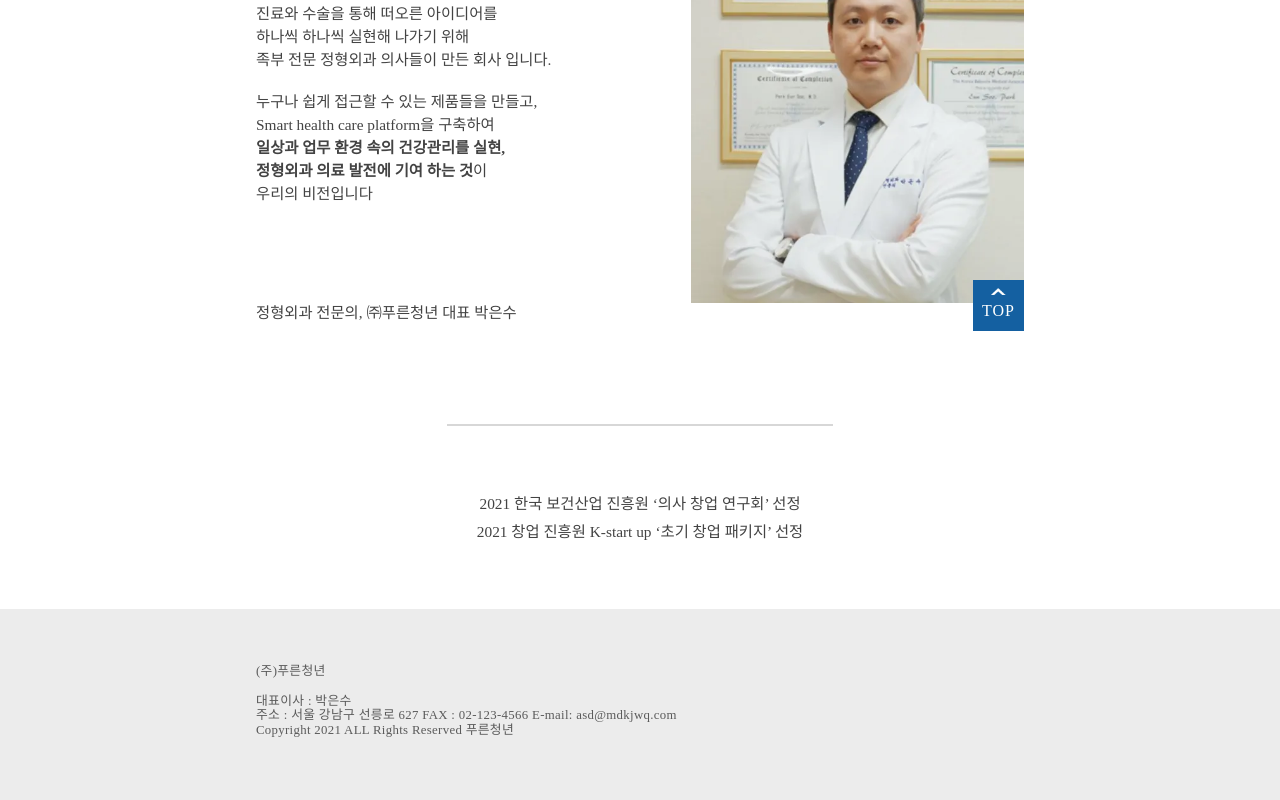
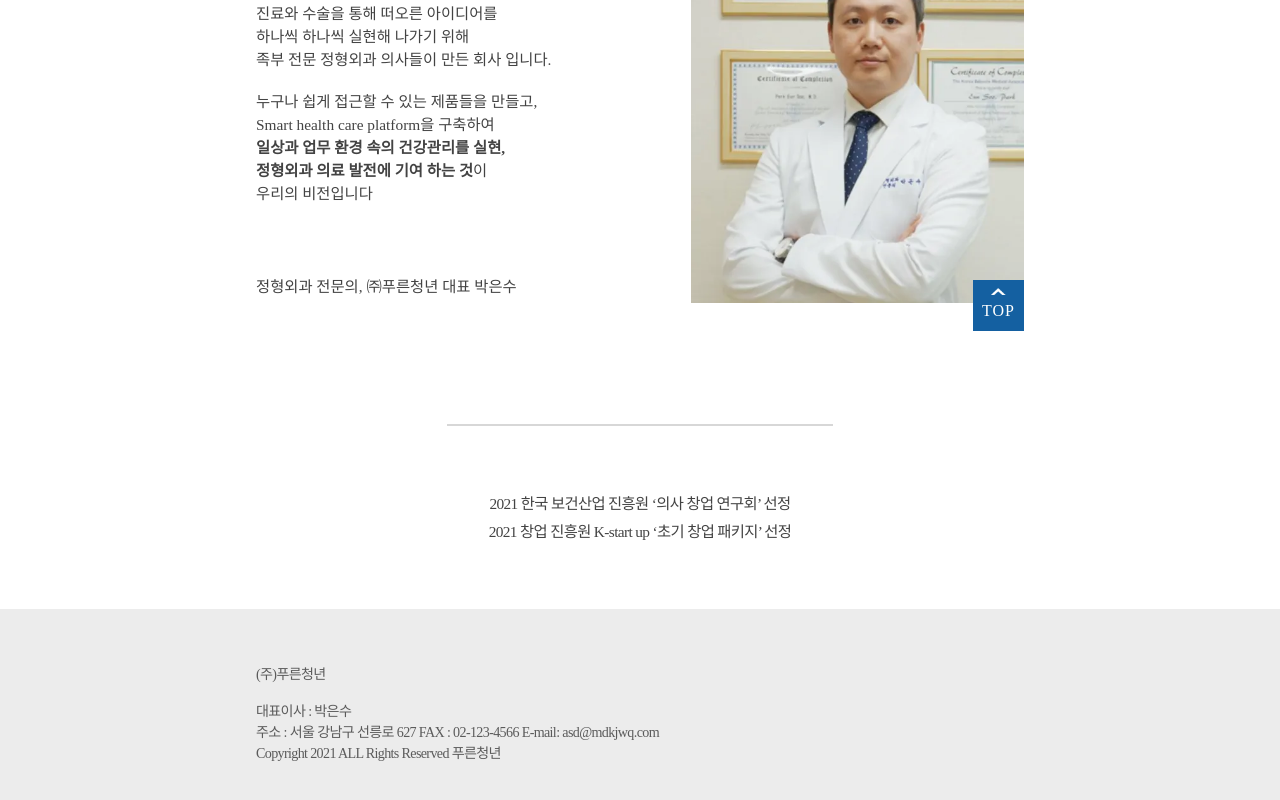
Before and after one commit to kyuam32/BlueGuysHomepage, a Next.js app: page /about in a window 1280 px wide. Shown: the part 440-1240 px from the top of the page. Built offline with nearby package versions, Linux system fonts and the light colour scheme; a web font is replaced by a local one.

Commit message:
#21 디자인 2차 수정

```diff
--- a/srcs/components/Layout/Footer.js
+++ b/srcs/components/Layout/Footer.js
@@ -16,10 +16,10 @@ const FooterText = styled.p`
     margin-top: 2.5rem;
   }
   font-family: Noto Sans KR, serif;
-  font-size: 2rem;
+  font-size: 2.2rem;
   font-weight: 500;
-  line-height: 1.12;
-  letter-spacing: 0.051rem;
+  line-height: 1.5;
+  letter-spacing: -0.1rem;
   text-align: left;
   color: rgba(84, 84, 84, 0.96);
 `
--- a/srcs/components/about/Map.js
+++ b/srcs/components/about/Map.js
@@ -9,14 +9,12 @@ const MapContainer = styled.div`
   width: 120rem;
   height: 60rem;
 `
-
 const Map = ()=>{
 	const API_KEY = process.env.NEXT_PUBLIC_API_CLIENT_ID
 	let client;
 	if (typeof window !== 'undefined') {
 		client = require('react-naver-maps')
 	}
-
 	function NaverMapAPI() {
 		const navermaps = window.naver.maps;
 		return (
@@ -26,12 +24,12 @@ const Map = ()=>{
 					width : "100%",
 					height: "100%"
 				}}
-				defaultCenter={{lat: 37.551229, lng: 126.988205}}
+				defaultCenter={{lat: 36.632866, lng: 127.491833}}
 				defaltzoom={13}
 			>
 				<client.Marker
 					key={1}
-					position={new navermaps.LatLng(37.551229, 126.988205)}
+					position={new navermaps.LatLng(36.632866, 127.491833)}
 					animation={1}
 					// onClick={() => {alert('주소 : 서울 강남구 선릉로 627');}}
 				/>
--- a/srcs/components/about/Profile.js
+++ b/srcs/components/about/Profile.js
@@ -61,6 +61,7 @@ const Prize = styled.div`
   font-size: 2.4rem;
   font-stretch: normal;
   font-style: normal;
+  letter-spacing: -0.1rem;
   line-height: 1.8;
   color: #434343;
 `
@@ -83,7 +84,7 @@ const Profile = ()=>{
 						정형외과 의료 발전에 기여 하는 것</IntroSmallbold>
 					이<br/>우리의 비전입니다<br/>
 				</IntroSmalllight>
-				<IntroSmalllight style={{paddingTop: "12rem"}}>
+				<IntroSmalllight style={{paddingTop: "8rem"}}>
 					정형외과 전문의, ㈜푸른청년 대표 박은수
 				</IntroSmalllight>
 			</Introduce>
```
